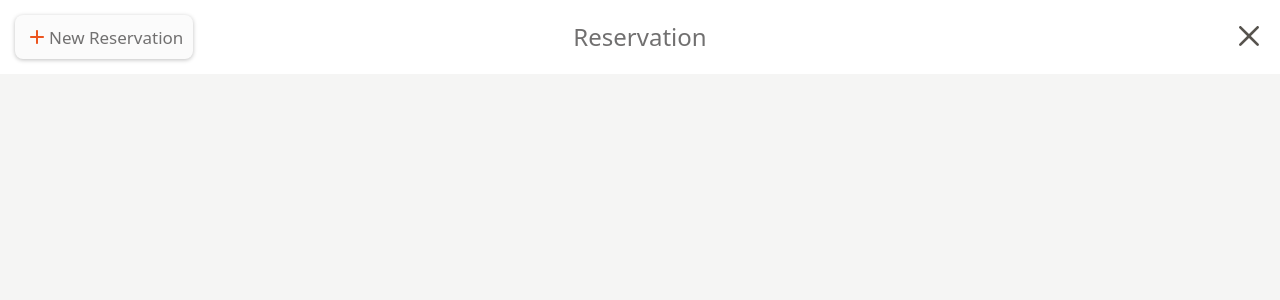
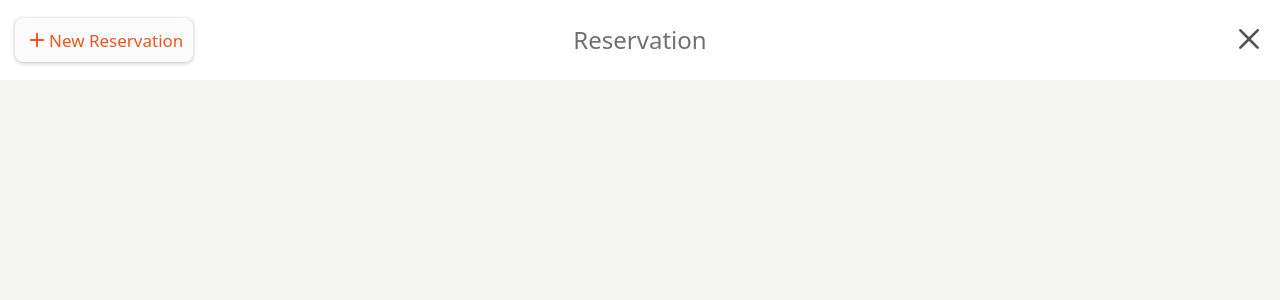
Before and after one commit to codnr98/reservation-sveltekit, a SvelteKit app: page / in a window 1280 px wide. Shown: the top 300 px of the page. Built offline with nearby package versions, Linux system fonts and the light colour scheme.

Commit message:
design: Layout 스타일 수정

```diff
--- a/src/routes/+layout.svelte
+++ b/src/routes/+layout.svelte
@@ -18,7 +18,7 @@
 	<div class="right-btn-wrapper">
 		{#if $page.url.pathname === '/'}
 			<Button
-				color={'normal'}
+				color={'text-orange'}
 				sizeAlign={'inner'}
 				icon={'add'}
 				text={'New Reservation'}
@@ -59,6 +59,7 @@
 		padding: 15px 15px;
 		background-color: var(--background-primary);
 		justify-content: space-between;
+		height: 80px;
 	}
 
 	.right-btn-wrapper {
```
